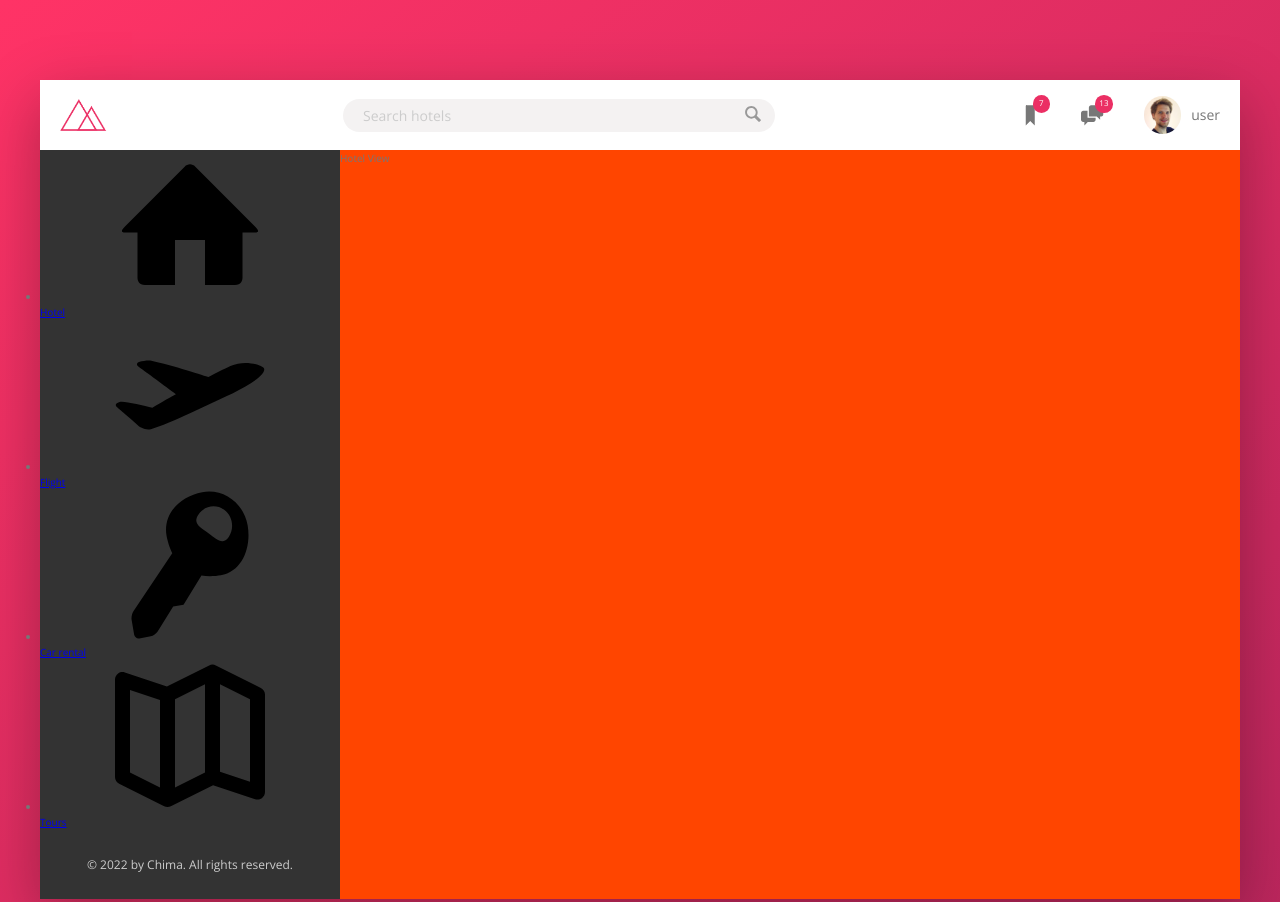
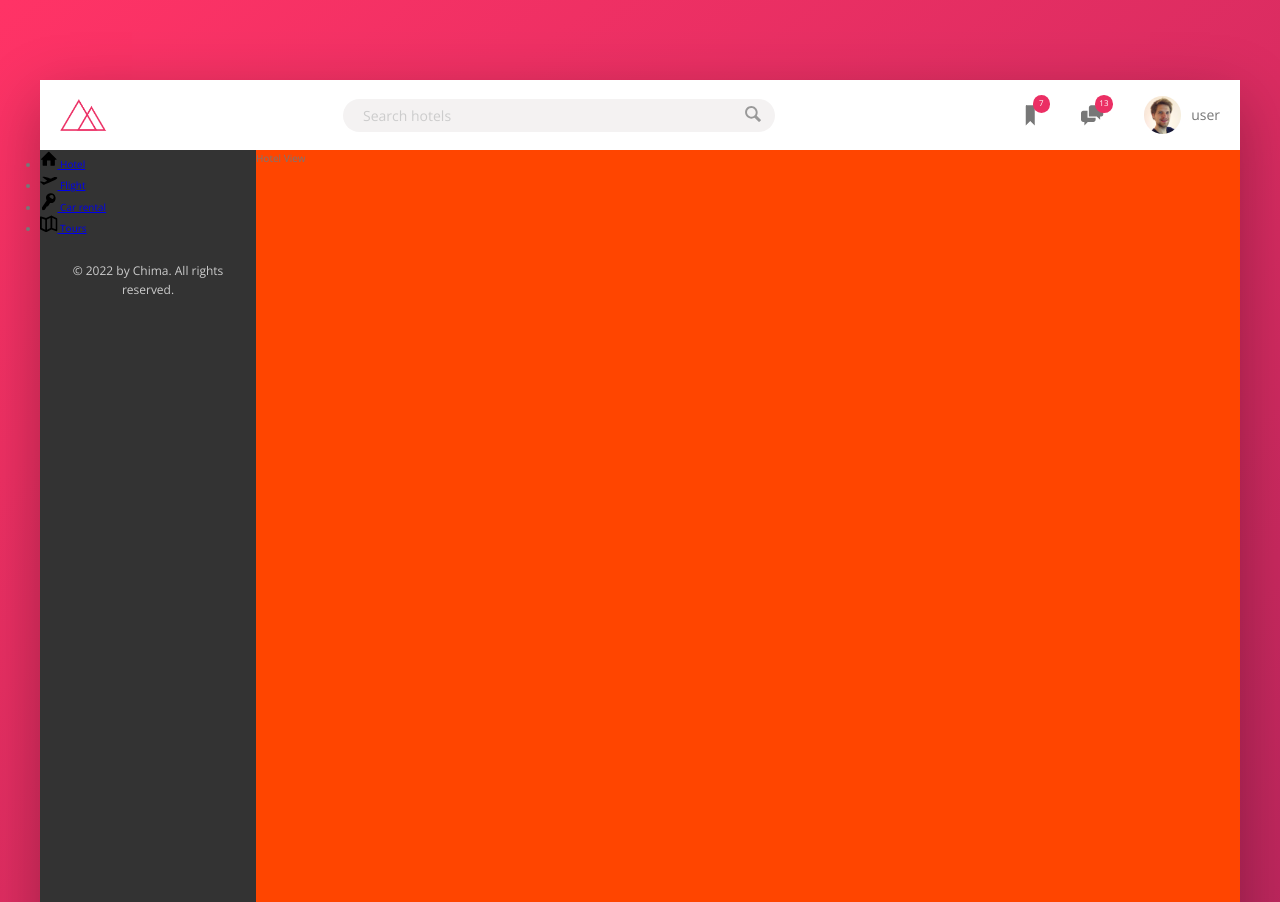
Before and after one commit to NwaguChima/trillo-ui, a website: page index.html in a window 1280 px wide. Shown: the top 902 px of the page. Drawn offline with nearby package versions, Linux system fonts and the light colour scheme; files that its build step writes are made by us from their sources.

Commit message:
setup icon size

```diff
--- a/sass/_components.scss
+++ b/sass/_components.scss
@@ -149,6 +149,8 @@
   }
 
   &__icon {
+    width: 1.75rem;
+    height: 1.75rem;
   }
 }
 
--- a/sass/_layout.scss
+++ b/sass/_layout.scss
@@ -30,7 +30,9 @@
 
 .hotel-view {
   background-color: #fff;
+
   background-color: orangered;
+  height: 80rem;
 
   flex: 1;
 }
```
